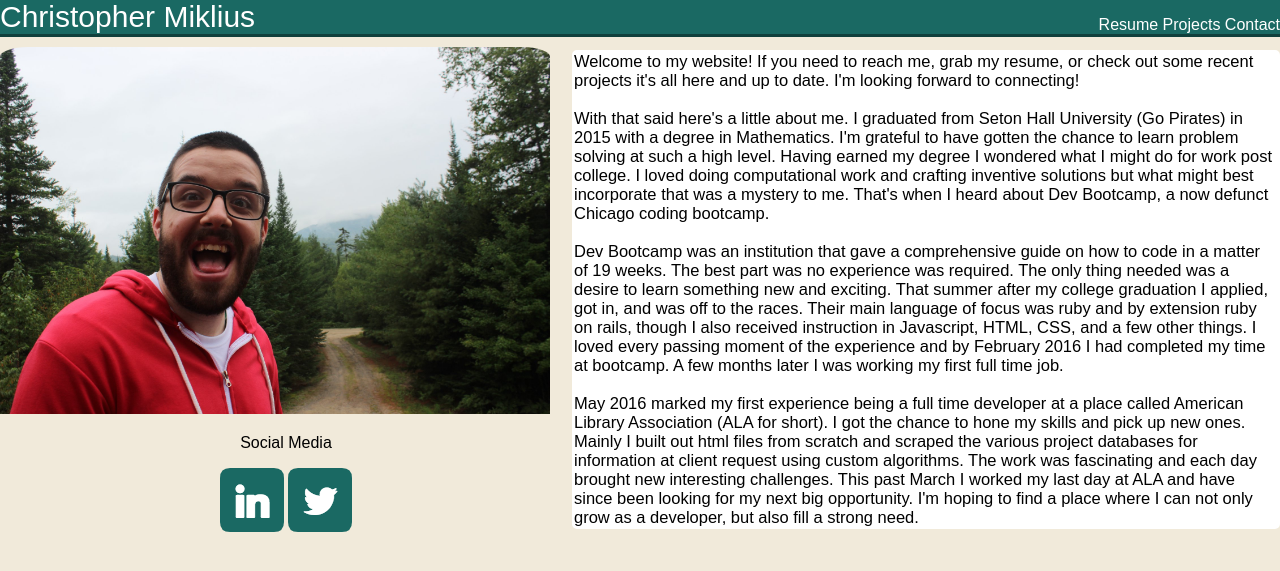
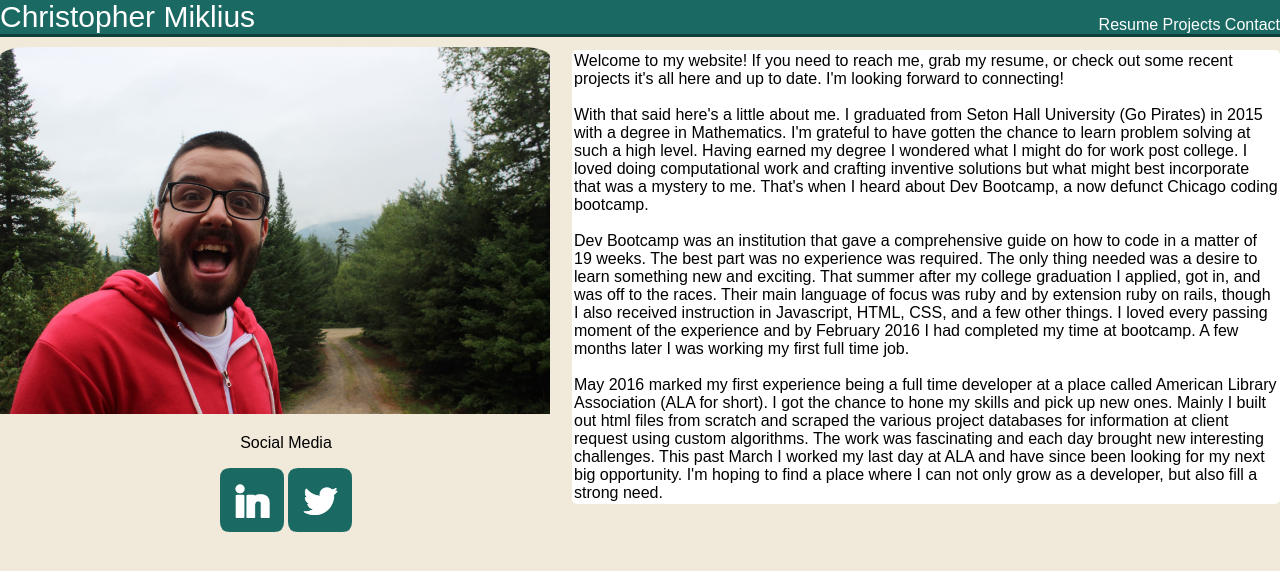
Before and after one commit to ChrisMIX/PersonalSite2018, a Rails app: page / in a window 1280 px wide. Shown: the top 571 px of the page. Run offline with Rails 7, Linux system fonts and the light colour scheme; some libraries are stand-ins or nearby versions.

Commit message:
make adjustments to styling on home page

```diff
--- a/portfolio/app/assets/stylesheets/welcome_stylesheet.css
+++ b/portfolio/app/assets/stylesheets/welcome_stylesheet.css
@@ -38,9 +38,10 @@ html, body {
   border-radius: 5px;
   background-color: white;
   width: 55%;
+  height: auto;
   margin: auto;
   float: right;
-  font-size: 16.5px;
+  font-size: 16px;
 }
 
 #portrait{
```
